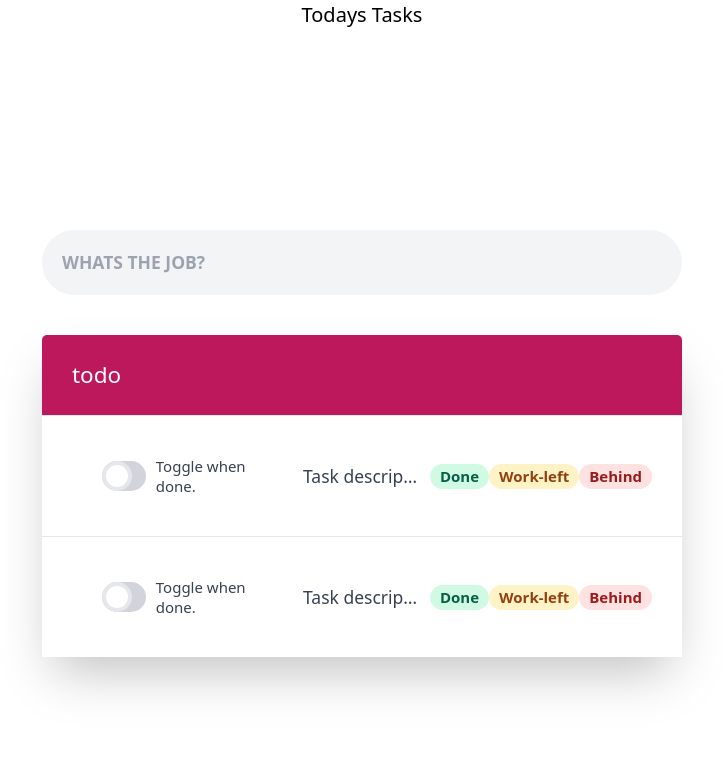
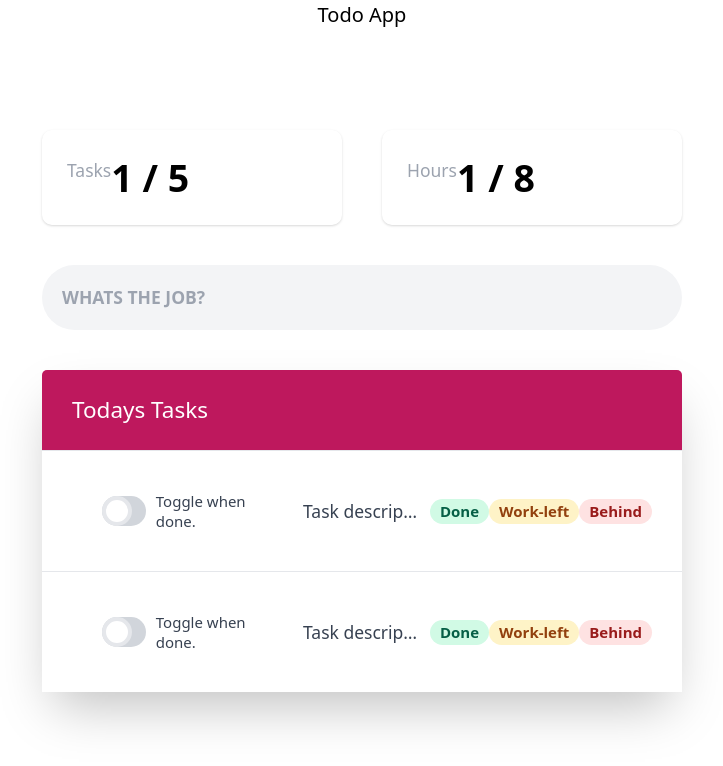
Before and after one commit to koodilauri/my-todo-app, a Next.js app: page / in a window 1280 px wide. Shown: the top 766 px of the page, without its empty margins (278-1001 px from the left). Built offline with nearby package versions, Linux system fonts and the light colour scheme.

Commit message:
style: add task progress stat

```diff
--- /dev/null
+++ b/src/components/StatCard.tsx
@@ -0,0 +1,29 @@
+import styled from 'styled-components';
+
+interface IProps {
+  className?: string;
+  stats?: {
+    name?: string;
+    planned?: number;
+    done?: number;
+  };
+}
+
+const Container = styled.div``;
+
+function StatCardEl(props: IProps) {
+  const { stats } = props;
+
+  return (
+    <Container className="inline-block align-bottom rounded-lg shadow transform transition-all w-full p-5 flex items-start">
+      <h3 className="text-sm leading-6 font-medium text-gray-400">
+        {stats.name}
+      </h3>
+      <p className="text-3xl font-bold text-black">
+        {stats.done} / {stats.planned}
+      </p>
+    </Container>
+  );
+}
+
+export const StatCard = StatCardEl;
--- /dev/null
+++ b/src/components/TaskStats.tsx
@@ -0,0 +1,27 @@
+import styled from 'styled-components';
+import { StatCard } from './StatCard';
+
+const Container = styled.div``;
+
+function TaskStatsEl() {
+  const stats = {
+    tasks: {
+      name: `Tasks`,
+      planned: 5,
+      done: 1,
+    },
+    hours: {
+      name: `Hours`,
+      planned: 8,
+      done: 1,
+    },
+  };
+  return (
+    <Container className="w-full sm:mx-auto sm:flex sm:space-x-8">
+      <StatCard stats={stats.tasks} />
+      <StatCard stats={stats.hours} />
+    </Container>
+  );
+}
+
+export const TaskStats = TaskStatsEl;
--- a/src/pages/index.tsx
+++ b/src/pages/index.tsx
@@ -2,6 +2,7 @@ import styled from 'styled-components';
 
 import { Layout } from '../components/layout/Layout';
 import { TaskList } from '../components/TaskList';
+import { TaskStats } from '../components/TaskStats';
 
 const Header = styled.header``;
 const Container = styled.div``;
@@ -10,17 +11,18 @@ const Wrapper = styled.div``;
 export default function Home() {
   return (
     <Layout>
-      <Header className="flex flex-col items-center mb-40 space-y-8">
-        Todays Tasks
+      <Header className="flex flex-col items-center mb-20 space-y-8">
+        Todo App
       </Header>
       <Container className="flex flex-col items-center w-1/2 m-auto space-y-8">
+        <TaskStats />
         <input
           className="font-bold uppercase rounded-full w-full py-4 pl-4 text-gray-700 bg-gray-100 focus:outline-none focus:shadow-inner lg:text-sm text-xs"
           placeholder="Whats the job?"
         />
         <Wrapper className="flex flex-row items-center shadow-2xl space-x-5 w-full">
           {/* <TaskList listType="saved" show={false} /> */}
-          <TaskList listType="todo" show />
+          <TaskList listType="Todays Tasks" show />
           {/* <TaskList listType="completed" show /> */}
         </Wrapper>
       </Container>
```
Also changed, not shown: src/components/ToggleSwitch.tsx (+1 -6 lines), 1 other file (tests, documents, lock files or other folders).
